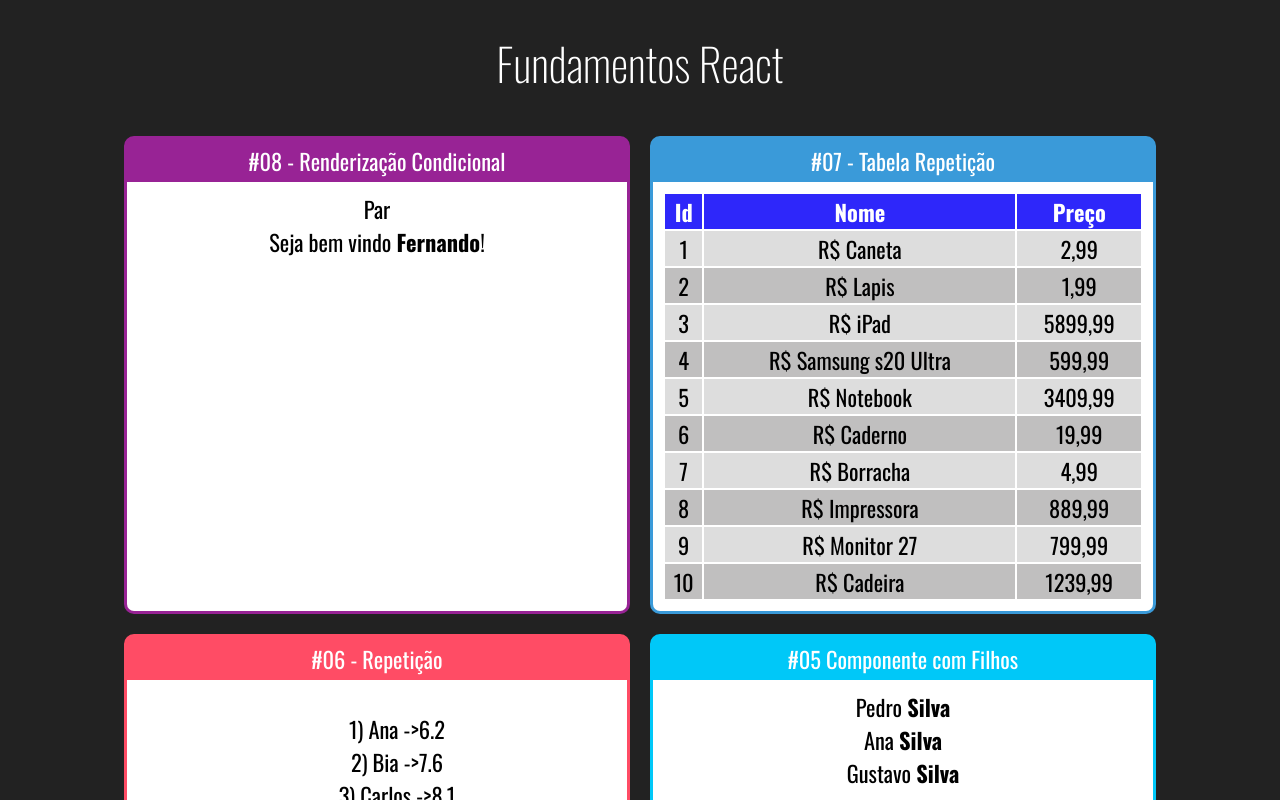
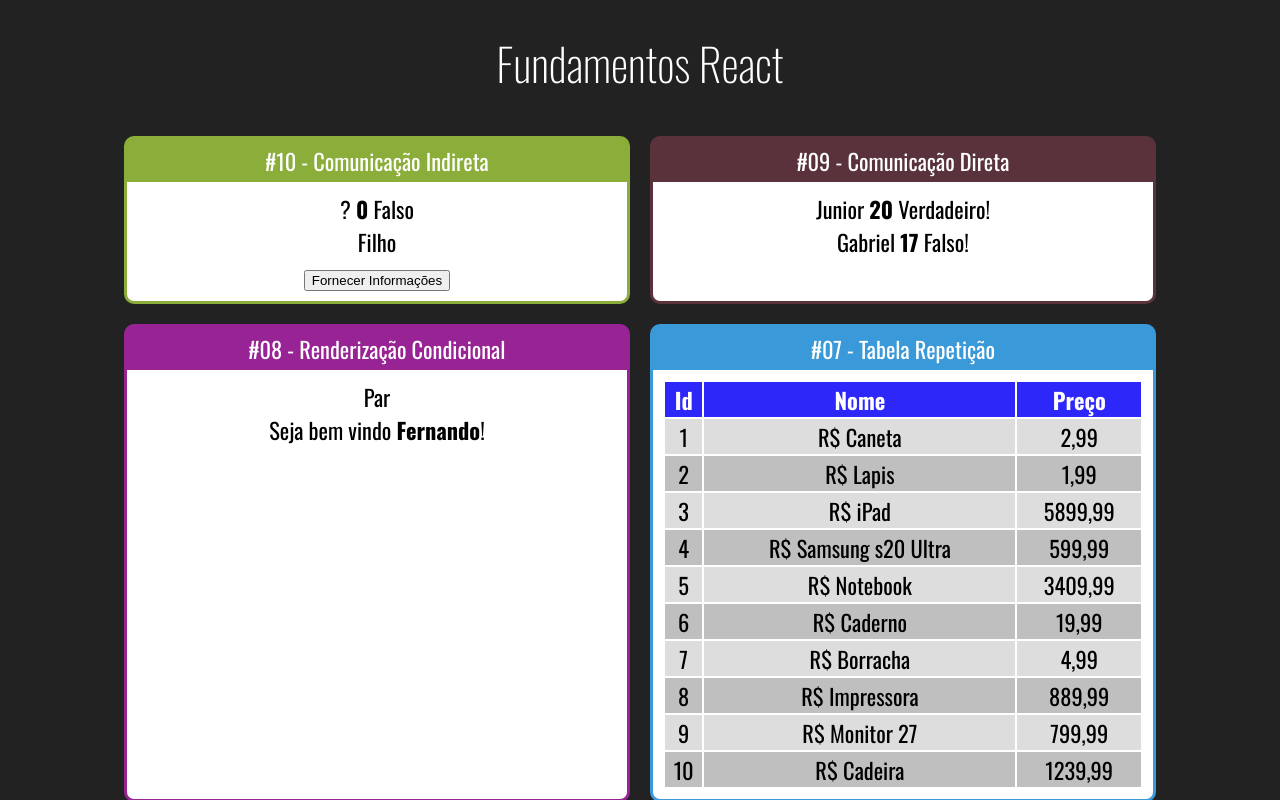
Before and after one commit to eduardesouza/fundamentos-react, a React (Create React App) app: page / in a window 1280 px wide. Shown: the top 800 px of the page. Built offline with nearby package versions, Linux system fonts and the light colour scheme.

Commit message:
ComponentesNovos

```diff
--- a/package.json
+++ b/package.json
@@ -8,7 +8,7 @@
     "@testing-library/user-event": "^13.5.0",
     "react": "^18.1.0",
     "react-dom": "^18.1.0",
-    "react-scripts": "5.0.1",
+    "react-scripts": "^2.1.3",
     "web-vitals": "^2.1.4"
   },
   "scripts": {
--- a/src/App.jsx
+++ b/src/App.jsx
@@ -11,6 +11,9 @@
 import TabelaProdutos from "./components/Repeticao/TabelaProdutos";
 import ParOuImpar from "./components/condicional/ParOuImpar";
 import UsuarioInfo from "./components/condicional/UsuarioInfo";
+import DiretaPai from "./components/comunicacao/DiretaPai";
+import IndiretaFilho from "./components/comunicacao/IndiretaFilho";
+import IndiretaPai from "./components/comunicacao/IndiretaPai";
 
 // eslint-disable-next-line import/no-anonymous-default-export
 export default (_) => (
@@ -18,21 +21,25 @@
     <h1>Fundamentos React</h1>
 
     <div className="Cards">
+
+      <Card titulo="#10 - Comunicação Indireta" color="#8BAD39">
+        <IndiretaPai></IndiretaPai>
+      </Card>
+      <Card titulo="#09 - Comunicação Direta" color="#59323C">
+        <DiretaPai></DiretaPai>
+      </Card>
       <Card titulo="#08 - Renderização Condicional" color="#982395">
         <ParOuImpar numero={22} />
-        <UsuarioInfo usuario={{ nome: 'Fernando' }} />
+        <UsuarioInfo usuario={{ nome: "Fernando" }} />
         {/* <UsuarioInfo usuario={{ email: 'fer@nando.com' }} />
         <UsuarioInfo usuario={{}} /> */}
       </Card>
-
       <Card titulo="#07 - Tabela Repetição" color="#3A9AD9">
         <TabelaProdutos></TabelaProdutos>
       </Card>
-
       <Card titulo="#06 - Repetição" color="#FF4C65">
         <ListaAlunos></ListaAlunos>
       </Card>
-
       <Card titulo="#05 Componente com Filhos" color="#00C8F8">
         <Familia sobrenome="Silva">
           <FamiliaMembro nome="Pedro" />
@@ -40,15 +47,12 @@
           <FamiliaMembro nome="Gustavo" />
         </Familia>
       </Card>
-
       <Card titulo="#04 Desafio Aleatório" color="#FA6900">
         <Aleatorio min={1} max={60} />
       </Card>
-
       <Card titulo="#03 Fragmento" color="#E94C6F">
         <Fragmento />
       </Card>
-
       <Card titulo="#02 Com Parâmetro" color="#E8B71A">
         <ComParametro
           titulo="Situaçao do Aluno"
@@ -56,7 +60,6 @@
           nota={9.3}
         />
       </Card>
-
       <Card titulo="#01 Primeiro Componente" color="#588C73">
         <Primeiro></Primeiro>
       </Card>
--- /dev/null
+++ b/src/components/comunicacao/DiretaFilho.jsx
@@ -0,0 +1,10 @@
+import React from "react";
+export default props => {
+    return (
+        <div>
+            <span>{props.nome} </span>
+            <span><strong>{props.idade}</strong> </span>
+            <span>{props.nerd ? 'Verdadeiro' : 'Falso'}!</span>
+        </div>
+    )
+}
--- /dev/null
+++ b/src/components/comunicacao/DiretaPai.jsx
@@ -0,0 +1,11 @@
+import React from "react";
+import DiretaFilho from "./DiretaFilho";
+
+export default props => {
+    return (
+        <div>
+            <DiretaFilho nome="Junior" idade={20} nerd={true} />
+            <DiretaFilho nome="Gabriel" idade={17} nerd={false} />
+        </div>
+    )
+}
--- /dev/null
+++ b/src/components/comunicacao/IndiretaFilho.jsx
@@ -0,0 +1,15 @@
+import React from "react";
+
+export default (props) => {
+  const cb = props.quandoClicar;
+  const gerarIdade = () => parseInt(Math.random() * 20) + 50;
+  const gerarNerd = () => Math.random() > 0.5;
+  return (
+    <div>
+      <div>Filho</div>
+      <button onClick={(_) => cb('João', gerarIdade(), gerarNerd())}>
+        Fornecer Informações
+      </button>
+    </div>
+  );
+};
--- /dev/null
+++ b/src/components/comunicacao/IndiretaPai.jsx
@@ -0,0 +1,25 @@
+import React, { useState } from "react";
+import IndiretaFilho from "./IndiretaFilho";
+
+export default (props) => {
+  const [nome, setNome] = useState("?");
+  const [idade, setIdade] = useState(0);
+  const [nerd, setNerd] = useState(false);
+
+  function fornecerInformacoes(nome, idade, nerd) {
+      setNome(nome)
+      setIdade(idade)
+      setNerd(nerd)
+  }
+
+  return (
+    <div>
+      <span>{nome} </span>
+      <span>
+        <strong>{idade}</strong>
+      </span>
+      <span> {nerd ? "Verdadeiro" : "Falso "}</span>
+      <IndiretaFilho quandoClicar={fornecerInformacoes}></IndiretaFilho>
+    </div>
+  );
+};
```
Also changed, not shown: 1 other file (tests, documents, lock files or other folders).
